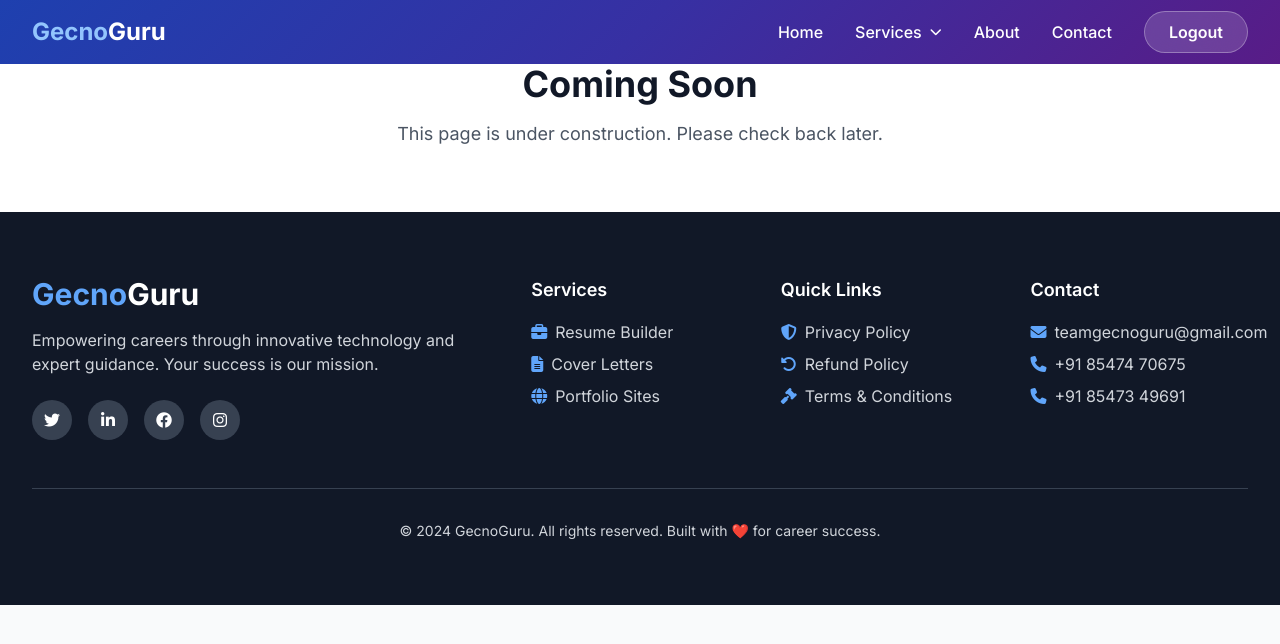
After one commit to nerajlal/gecno_guru, a Laravel app: page /portfolio-template in a window 1280 px wide. The commit adds this page. Shown: the top 644 px of the page. Run offline with Laravel 10, Linux system fonts and the light colour scheme; the visitor is signed in with stand-in values (Sample User, id 1); some libraries are stand-ins or nearby versions.

Commit message:
feat: add portfolio-template page and update links
This change introduces a new `/portfolio-template` page with a 'Coming Soon' message for authenticated users. The buttons on the `/portfolio` page have been updated to redirect to this new page for logged-in users.

```diff
--- /dev/null
+++ b/resources/views/portfolio-template.blade.php
@@ -0,0 +1,12 @@
+@include('includes.header')
+
+<section class="py-16 bg-white">
+    <div class="max-w-7xl mx-auto px-4 sm:px-6 lg:px-8">
+        <div class="text-center">
+            <h1 class="text-4xl font-bold text-gray-900">Coming Soon</h1>
+            <p class="mt-4 text-lg text-gray-600">This page is under construction. Please check back later.</p>
+        </div>
+    </div>
+</section>
+
+@include('includes.footer')
--- a/routes/web.php
+++ b/routes/web.php
@@ -54,6 +54,9 @@ Route::middleware('auth')->group(function () {
 
     Route::get('/resume-build', [PricingController::class, 'show'])->name('resume-build');
     Route::get('/resume-template', [ResumeController::class, 'show'])->name('resume-template');
+    Route::get('/portfolio-template', function () {
+        return view('portfolio-template');
+    })->name('portfolio-template');
     Route::post('/resume-template', [ResumeController::class, 'store'])->name('resume-template.store');
     Route::get('/resume/preview/{template}', [ResumeController::class, 'preview'])->name('resume.preview');
     Route::get('/resume/fullscreen-preview/{template}', [ResumeController::class, 'fullscreenPreview'])->name('resume.fullscreen.preview');
```
Also changed, not shown: resources/views/portfolio.blade.php (+4 -4 lines).
